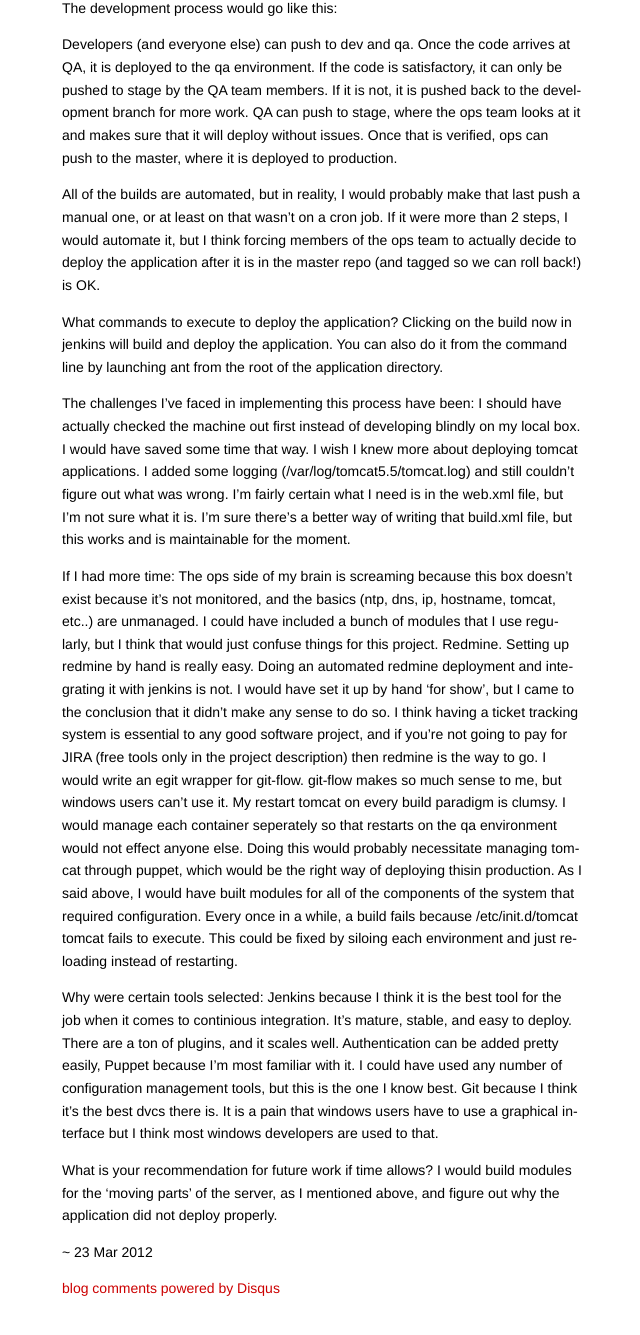
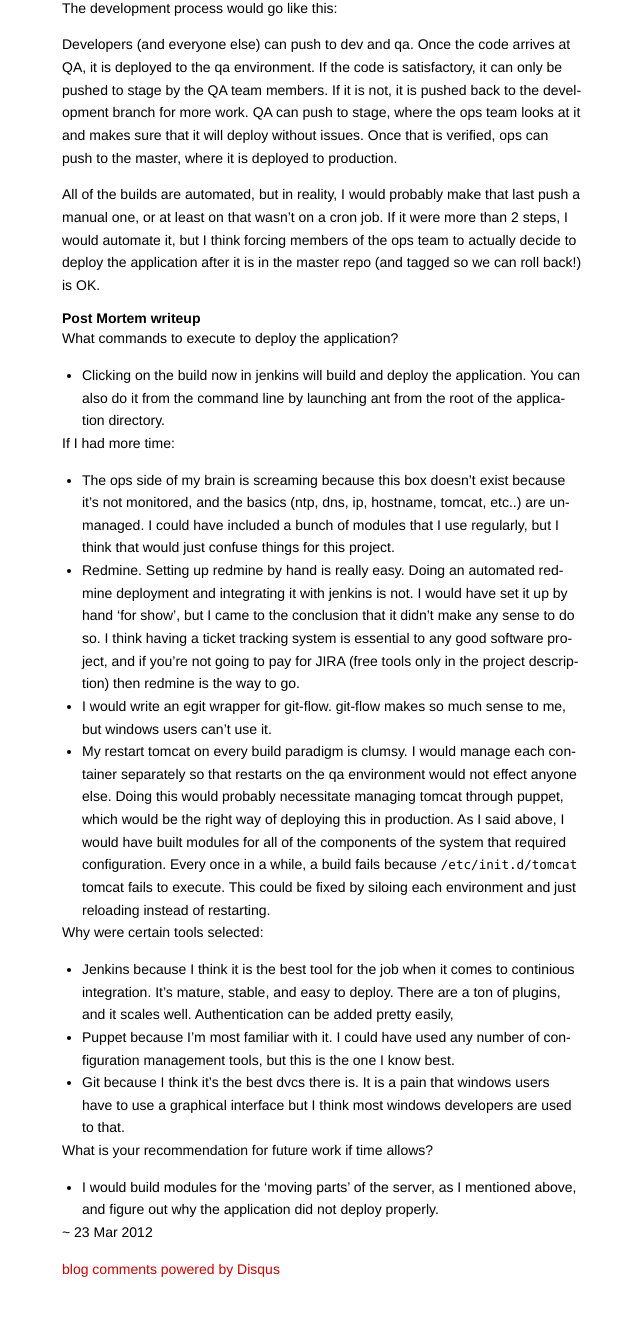
Before and after one commit to iflowfor8hours/iflowfor8hours-blog, a Jekyll site: the page built from _posts/2012/2012-03-23-ci-with-puppet-amazon-jenkins-gitflow-and-gitolite.markdown, in a window 1280 px wide and 1400 px high, scrolled down 2953 px. Shown: the top 1335 px of the window, without its empty margins (318-958 px from the left). Built offline with Jekyll 4.4.1, drawn with Linux system fonts in a browser that asks for light colours; Markdown is read by kramdown in place of the engine named in the settings; comment, search, counter and statistics services are not loaded.

Commit message:
finished CI post

```diff
--- a/_posts/2012/2012-03-23-ci-with-puppet-amazon-jenkins-gitflow-and-gitolite.markdown
+++ b/_posts/2012/2012-03-23-ci-with-puppet-amazon-jenkins-gitflow-and-gitolite.markdown
@@ -104,24 +104,25 @@ Developers (and everyone else) can push to dev and qa. Once the code arrives at
 
 All of the builds are automated, but in reality, I would probably make that last push a manual one, or at least on that wasn't on a cron job. If it were more than 2 steps, I would automate it, but I think forcing members of the ops team to actually decide to deploy the application after it is in the master repo (and tagged so we can roll back!) is OK.
 
+##### Post Mortem writeup #####
+
 What commands to execute to deploy the application?
-Clicking on the build now in jenkins will build and deploy the application. You can also do it from the command line by launching ant from the root of the application directory.
 
-The challenges I've faced in implementing this process have been:
-  I should have actually checked the machine out first instead of developing blindly on my local box. I would have saved some time that way.
-  I wish I knew more about deploying tomcat applications. I added some logging (/var/log/tomcat5.5/tomcat.log) and still couldn't figure out what was wrong. I'm fairly certain what I need is in the web.xml file, but I'm not sure what it is.
-  I'm sure there's a better way of writing that build.xml file, but this works and is maintainable for the moment.
+* Clicking on the build now in jenkins will build and deploy the application. You can also do it from the command line by launching ant from the root of the application directory.
 
 If I had more time:
-  The ops side of my brain is screaming because this box doesn't exist because it's not monitored, and the basics (ntp, dns, ip, hostname, tomcat, etc..) are unmanaged. I could have included a bunch of modules that I use regularly, but I think that would just confuse things for this project.
-  Redmine. Setting up redmine by hand is really easy. Doing an automated redmine deployment and integrating it with jenkins is not. I would have set it up by hand 'for show', but I came to the conclusion that it didn't make any sense to do so. I think having a ticket tracking system is essential to any good software project, and if you're not going to pay for JIRA (free tools only in the project description) then redmine is the way to go.
-  I would write an egit wrapper for git-flow. git-flow makes so much sense to me, but windows users can't use it.
-  My restart tomcat on every build paradigm is clumsy. I would manage each container seperately so that restarts on the qa environment would not effect anyone else. Doing this would probably necessitate managing tomcat through puppet, which would be the right way of deploying thisin production. As I said above, I would have built modules for all of the components of the system that required configuration. Every once in a while, a build fails because /etc/init.d/tomcat tomcat fails to execute. This could be fixed by siloing each environment and just reloading instead of restarting.
+
+* The ops side of my brain is screaming because this box doesn't exist because it's not monitored, and the basics (ntp, dns, ip, hostname, tomcat, etc..) are unmanaged. I could have included a bunch of modules that I use regularly, but I think that would just confuse things for this project.
+* Redmine. Setting up redmine by hand is really easy. Doing an automated redmine deployment and integrating it with jenkins is not. I would have set it up by hand 'for show', but I came to the conclusion that it didn't make any sense to do so. I think having a ticket tracking system is essential to any good software project, and if you're not going to pay for JIRA (free tools only in the project description) then redmine is the way to go.
+* I would write an egit wrapper for git-flow. git-flow makes so much sense to me, but windows users can't use it.
+* My restart tomcat on every build paradigm is clumsy. I would manage each container separately so that restarts on the qa environment would not effect anyone else. Doing this would probably necessitate managing tomcat through puppet, which would be the right way of deploying this in production. As I said above, I would have built modules for all of the components of the system that required configuration. Every once in a while, a build fails because `/etc/init.d/tomcat` tomcat fails to execute. This could be fixed by siloing each environment and just reloading instead of restarting.
 
 Why were certain tools selected:
-  Jenkins because I think it is the best tool for the job when it comes to continious integration. It's mature, stable, and easy to deploy. There are a ton of plugins, and it scales well. Authentication can be added pretty easily,
-  Puppet because I'm most familiar with it. I could have used any number of configuration management tools, but this is the one I know best.
-  Git because I think it's the best dvcs there is. It is a pain that windows users have to use a graphical interface but I think most windows developers are used to that.
+
+* Jenkins because I think it is the best tool for the job when it comes to continious integration. It's mature, stable, and easy to deploy. There are a ton of plugins, and it scales well. Authentication can be added pretty easily,
+* Puppet because I'm most familiar with it. I could have used any number of configuration management tools, but this is the one I know best.
+* Git because I think it's the best dvcs there is. It is a pain that windows users have to use a graphical interface but I think most windows developers are used to that.
 
 What is your recommendation for future work if time allows?
-  I would build modules for the 'moving parts' of the server, as I mentioned above, and figure out why the application did not deploy properly.
+
+* I would build modules for the 'moving parts' of the server, as I mentioned above, and figure out why the application did not deploy properly.
```
